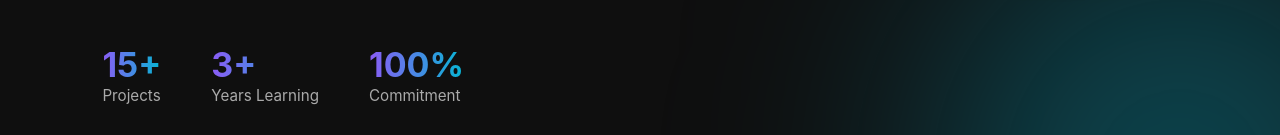
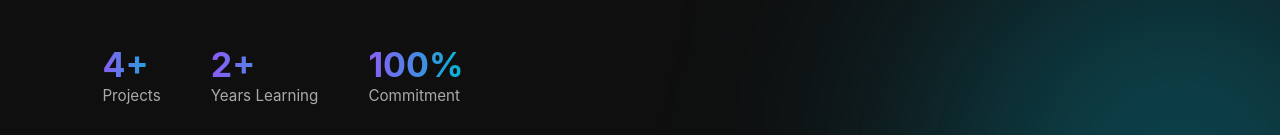
Before and after one commit to Shanze2002/portfolio, a React (Vite) app: page / in a window 1280 px wide. Shown: the part 766-901 px from the top of the page. Built offline with nearby package versions, Linux system fonts and the light colour scheme.

Commit message:
Updated portfolio design and content

```diff
--- a/src/components/Hero.jsx
+++ b/src/components/Hero.jsx
@@ -88,12 +88,12 @@ function Hero() {
           <div className="hero-stats">
 
             <div>
-              <h2>15+</h2>
+              <h2>4+</h2>
               <span>Projects</span>
             </div>
 
             <div>
-              <h2>3+</h2>
+              <h2>2+</h2>
               <span>Years Learning</span>
             </div>
 
```
Also changed, not shown: 1 other file (tests, documents, lock files or other folders).
